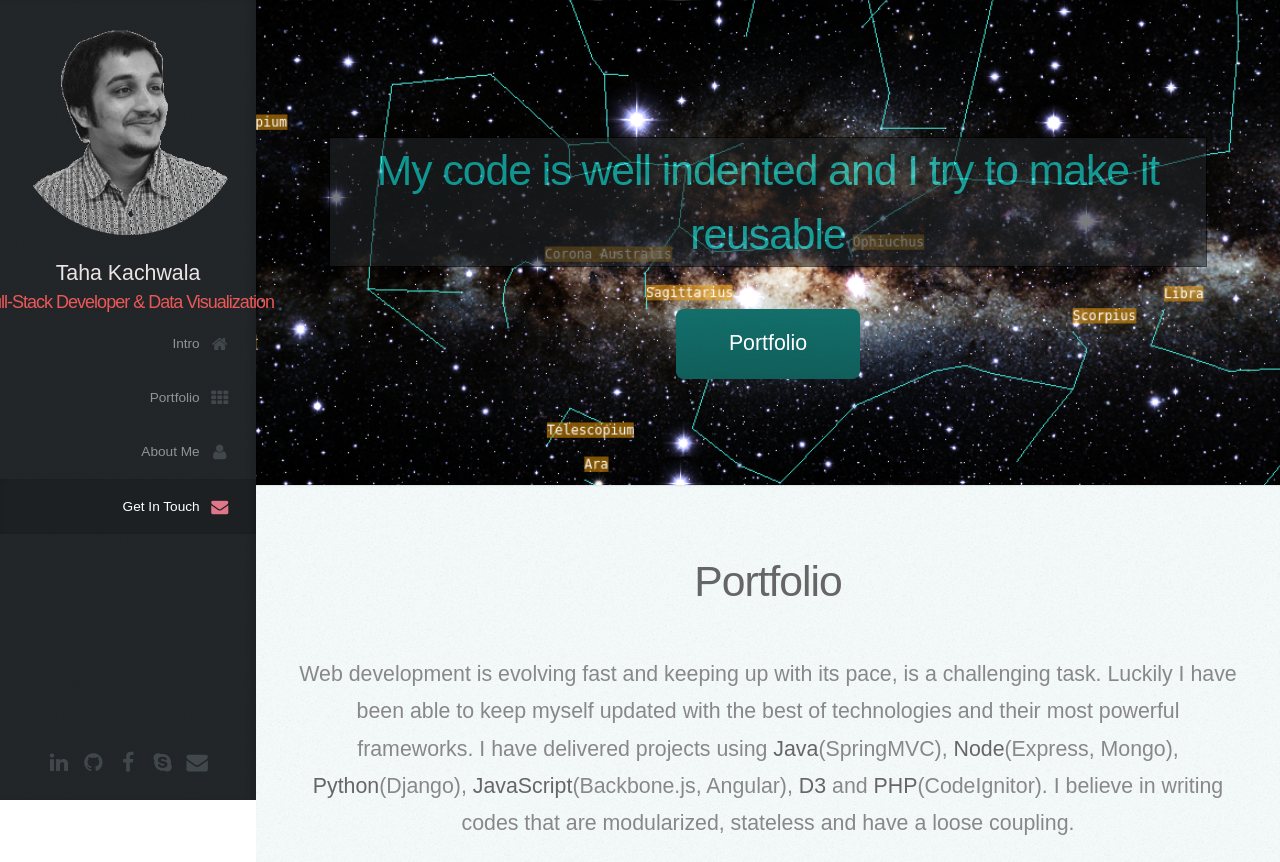
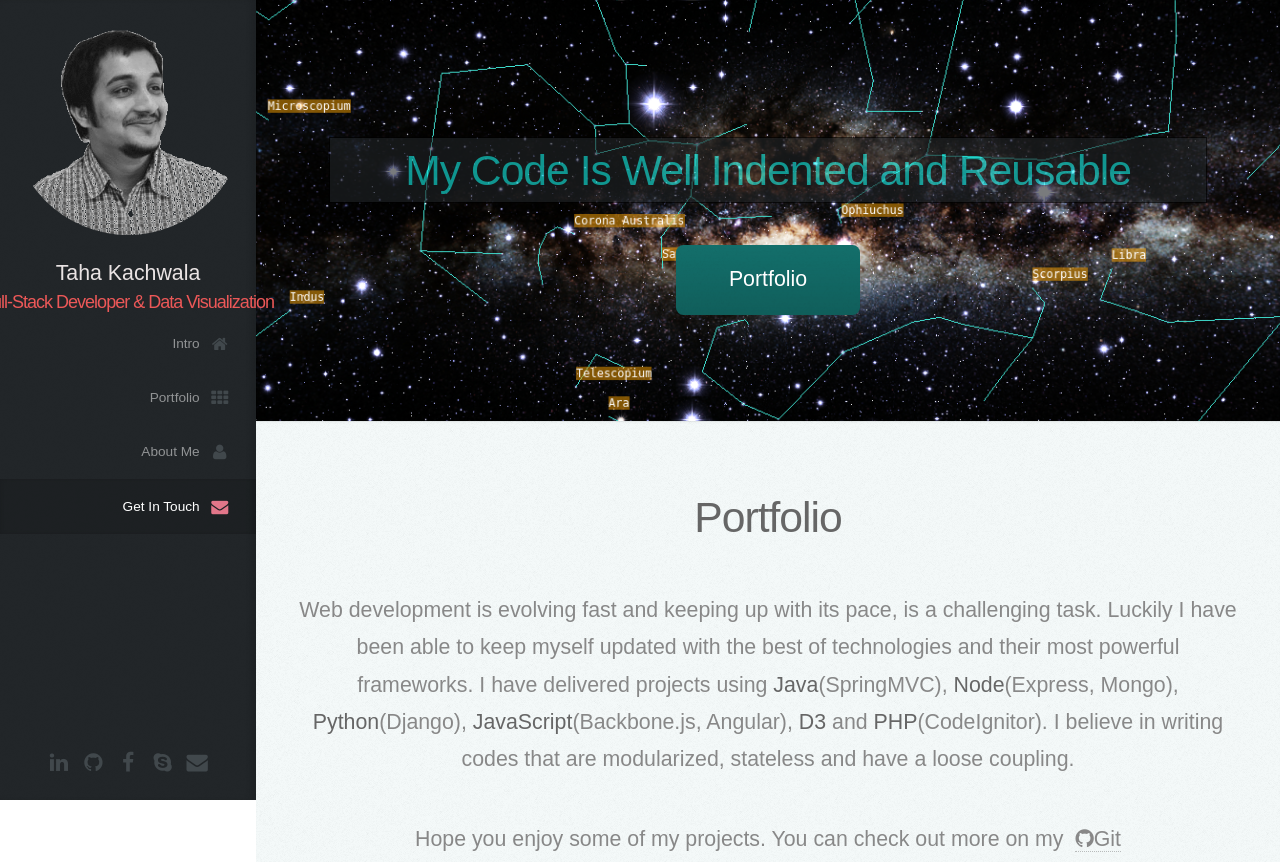
Before and after one commit to CodeTaha/codetaha.github.io, a website: page index.html in a window 1280 px wide. Shown: the top 862 px of the page. Drawn offline with Linux system fonts and the light colour scheme.

Commit message:
Changing titile

```diff
--- a/index.html
+++ b/index.html
@@ -78,7 +78,7 @@
 						<div class="container">
 
 							<header class="transbox">
-								<h2 class="alt"> My code is well indented and I try to make it reusable</h2>
+								<h2 class="alt"> My Code Is Well Indented and Reusable</h2>
 
 							</header>
 
```
